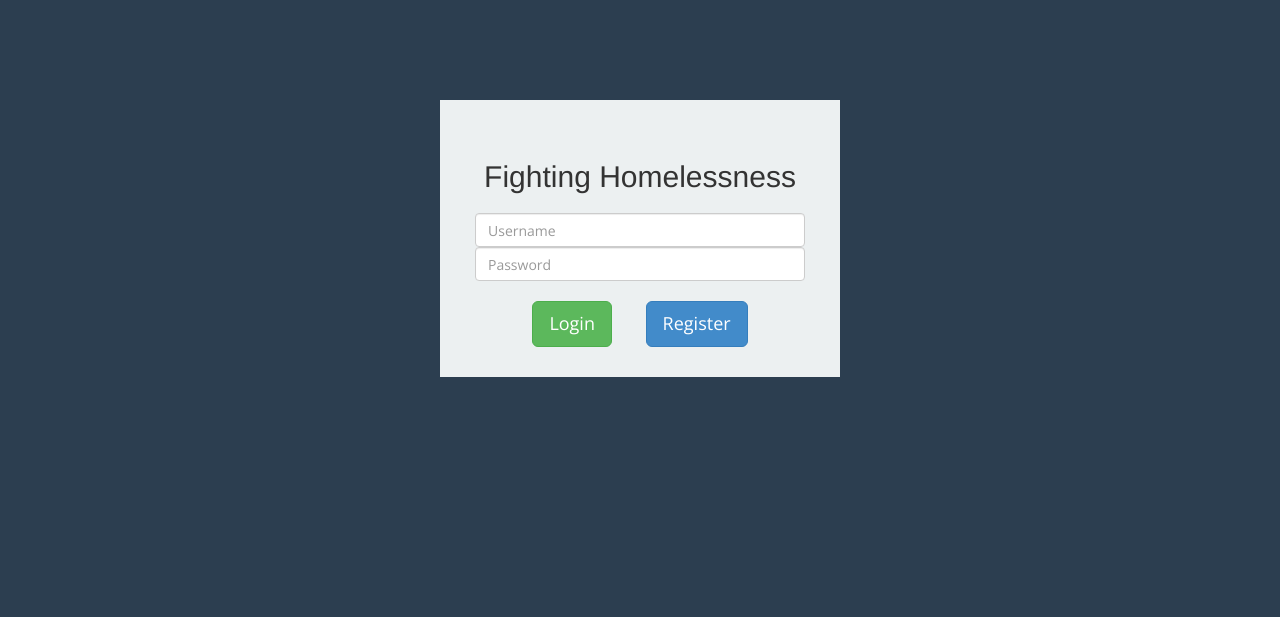
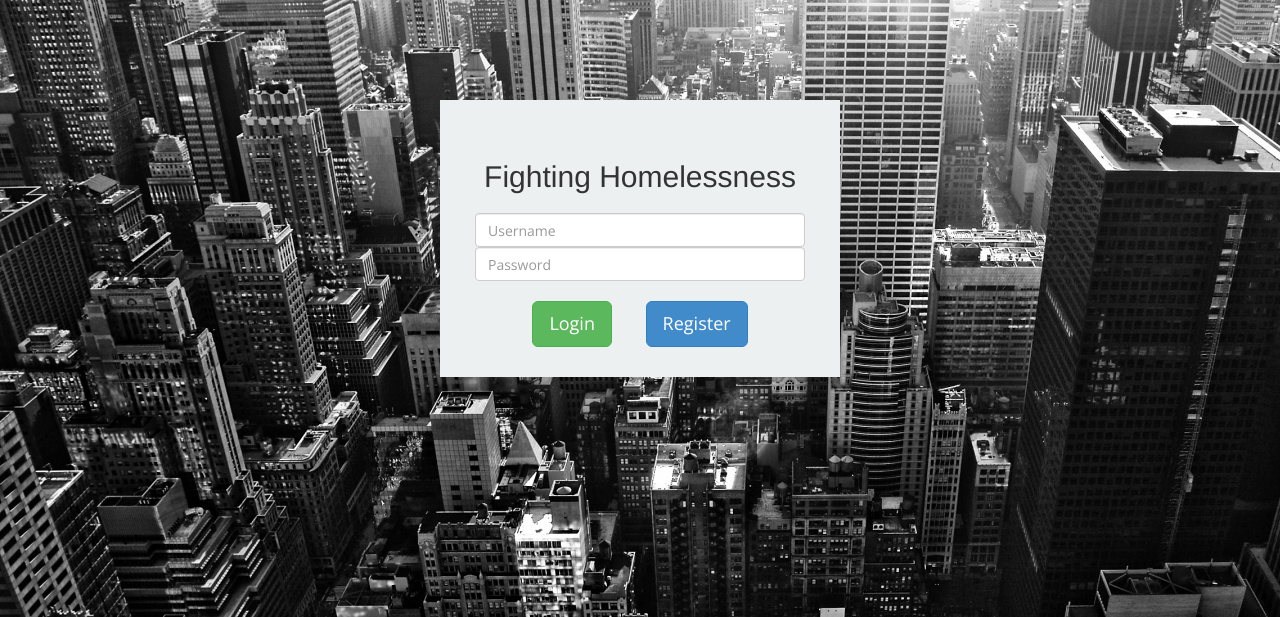
Before and after one commit to donyu/nonprofit_game, a Flask app: template src/templates/index.html in a window 1280 px wide. Shown: the top 617 px of the page. Run offline with Flask 2, Linux system fonts and the light colour scheme; the template is opened without the code that fills it, so the values that code supplies are empty.

Commit message:
background

```diff
--- a/src/static/style.css
+++ b/src/static/style.css
@@ -1,5 +1,5 @@
 body {
-	background: #2c3e50;
+	background: url('../static/NYC-Skyline.jpg');
 	font-family: 'Open Sans', sans-serif;
 }
 
```
